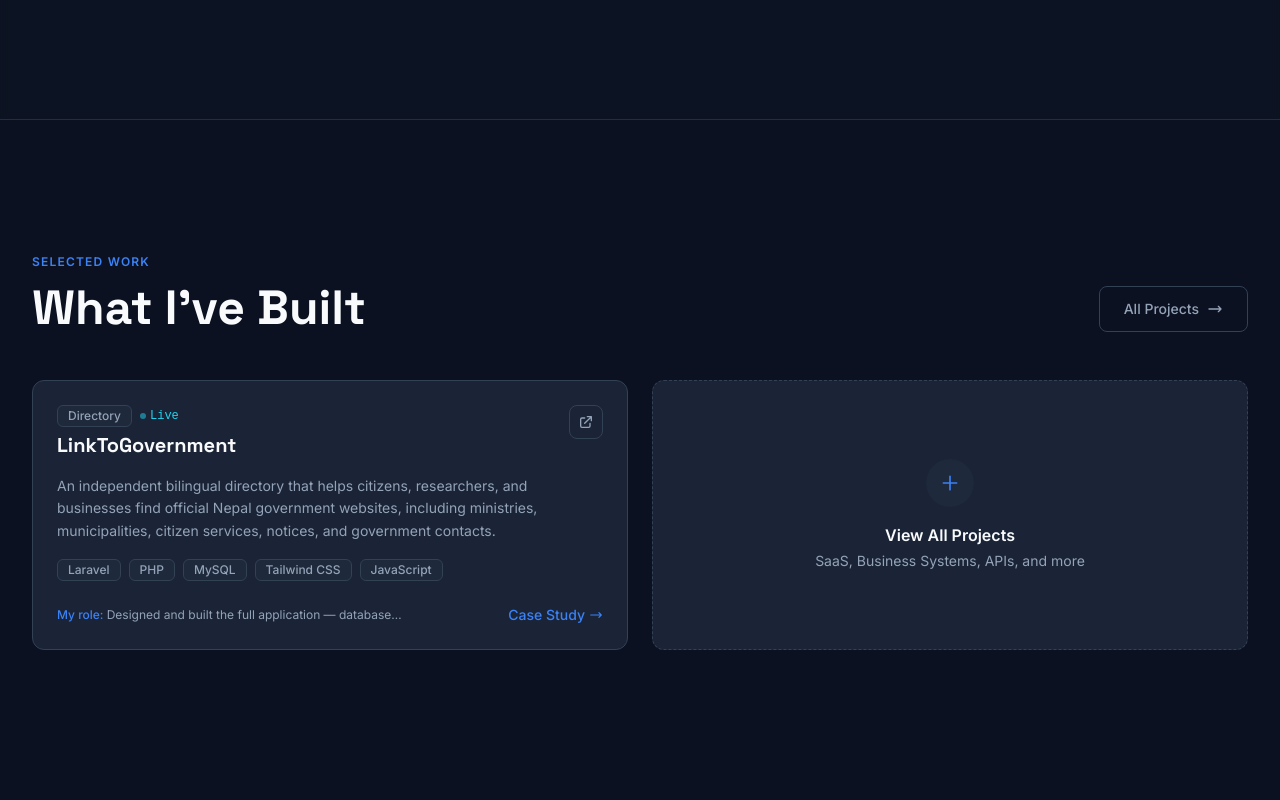
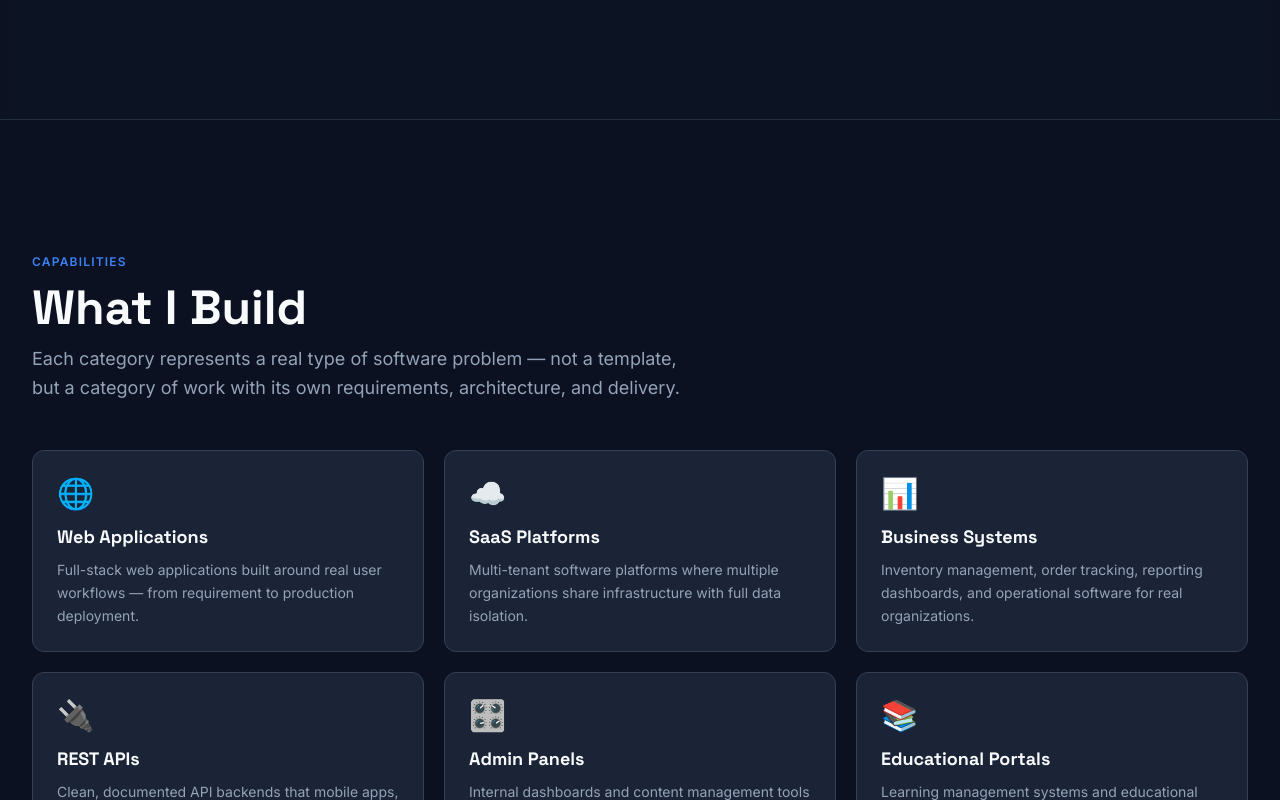
Before and after one commit to manojneupaneweb/manojneupane, a Next.js app: page / in a window 1280 px wide. Shown: the part 2560-3360 px from the top of the page. Built offline with nearby package versions, Linux system fonts and the light colour scheme.

Commit message:
feat: remove 'Selected Work / What I\'ve Built' section from homepage

```diff
--- a/src/app/page.tsx
+++ b/src/app/page.tsx
@@ -401,118 +401,6 @@ function ExperienceSection() {
   );
 }
 
-
-// ─── Section 4: Selected Work ─────────────────────────────────
-function SelectedWorkSection() {
-  return (
-    <section className="section bg-transparent" aria-labelledby="work-heading">
-      <div className="container">
-        <div className="flex flex-col sm:flex-row sm:items-end justify-between gap-6 mb-12">
-          <div className="space-y-3">
-            <span className="section-label">Selected Work</span>
-            <h2 id="work-heading" className="section-title">
-              What I&apos;ve Built
-            </h2>
-          </div>
-          <Link href="/projects" className="btn-secondary text-sm shrink-0">
-            All Projects
-            <svg className="w-4 h-4" fill="none" viewBox="0 0 24 24" stroke="currentColor" strokeWidth={2} aria-hidden="true">
-              <path strokeLinecap="round" strokeLinejoin="round" d="M17 8l4 4m0 0l-4 4m4-4H3" />
-            </svg>
-          </Link>
-        </div>
-
-        <div className="grid grid-cols-1 lg:grid-cols-2 gap-6">
-          {featuredProjects.map((project) => (
-            <article
-              key={project.slug}
-              className="group card hover:shadow-lg hover:shadow-[#3B82F6]/5 hover:-translate-y-1 transition-all duration-300"
-            >
-              {/* Header */}
-              <div className="flex items-start justify-between gap-4 mb-4">
-                <div className="space-y-1">
-                  <div className="flex items-center gap-2 flex-wrap">
-                    <span className="tag">{project.category}</span>
-                    {project.status === "live" && (
-                      <span className="inline-flex items-center gap-1 text-xs text-[#22D3EE] font-mono">
-                        <span className="w-1.5 h-1.5 rounded-full bg-[#22D3EE] animate-pulse" aria-hidden="true" />
-                        Live
-                      </span>
-                    )}
-                  </div>
-                  <h3 className="text-xl font-bold text-[#F8FAFC] group-hover:text-[#3B82F6] transition-colors">
-                    {project.title}
-                  </h3>
-                </div>
-                {project.liveUrl && (
-                  <a
-                    href={project.liveUrl}
-                    target="_blank"
-                    rel="noopener noreferrer"
-                    aria-label={`Visit ${project.title} live site`}
-                    className="shrink-0 p-2 rounded-lg border border-[#334155] text-[#94A3B8] hover:text-[#F8FAFC] hover:border-[#3B82F6]/50 transition-all"
-                  >
-                    <svg className="w-4 h-4" fill="none" viewBox="0 0 24 24" stroke="currentColor" strokeWidth={2} aria-hidden="true">
-                      <path strokeLinecap="round" strokeLinejoin="round" d="M10 6H6a2 2 0 00-2 2v10a2 2 0 002 2h10a2 2 0 002-2v-4M14 4h6m0 0v6m0-6L10 14" />
-                    </svg>
-                  </a>
-                )}
-              </div>
-
-              <p className="text-[#94A3B8] leading-relaxed text-sm mb-4">
-                {project.description}
-              </p>
-
-              {/* Stack tags */}
-              <div className="flex flex-wrap gap-2 mb-6">
-                {project.stack.slice(0, 5).map((tech) => (
-                  <span key={tech} className="tag">{tech}</span>
-                ))}
-              </div>
-
-              {/* Footer */}
-              <div className="flex items-center justify-between">
-                <p className="text-xs text-[#94A3B8]">
-                  <span className="font-medium text-[#3B82F6]">My role: </span>
-                  {project.contribution.split(" ").slice(0, 8).join(" ")}…
-                </p>
-                <Link
-                  href={`/projects/${project.slug}`}
-                  className="text-sm text-[#3B82F6] hover:text-[#2563EB] font-medium flex items-center gap-1 group/link"
-                >
-                  Case Study
-                  <svg className="w-3.5 h-3.5 group-hover/link:translate-x-0.5 transition-transform" fill="none" viewBox="0 0 24 24" stroke="currentColor" strokeWidth={2} aria-hidden="true">
-                    <path strokeLinecap="round" strokeLinejoin="round" d="M17 8l4 4m0 0l-4 4m4-4H3" />
-                  </svg>
-                </Link>
-              </div>
-            </article>
-          ))}
-
-          {/* All projects CTA card */}
-          <Link
-            href="/projects"
-            className="card border-dashed hover:border-[#3B82F6]/40 flex flex-col items-center justify-center text-center gap-4 min-h-[200px] group"
-          >
-            <div className="w-12 h-12 rounded-full bg-[#1E293B] flex items-center justify-center group-hover:bg-[#3B82F6]/10 transition-colors">
-              <svg className="w-5 h-5 text-[#3B82F6]" fill="none" viewBox="0 0 24 24" stroke="currentColor" strokeWidth={2} aria-hidden="true">
-                <path strokeLinecap="round" strokeLinejoin="round" d="M12 4v16m8-8H4" />
-              </svg>
-            </div>
-            <div>
-              <p className="font-semibold text-[#F8FAFC] group-hover:text-[#3B82F6] transition-colors">
-                View All Projects
-              </p>
-              <p className="text-sm text-[#94A3B8] mt-1">
-                SaaS, Business Systems, APIs, and more
-              </p>
-            </div>
-          </Link>
-        </div>
-      </div>
-    </section>
-  );
-}
 
 // ─── Section 4: What I Build ──────────────────────────────────
 function WhatIBuildSection() {
@@ -1325,7 +1213,6 @@ export default function HomePage() {
       <PhilosophySection />
       <IntroSection />
       <ExperienceSection />
-      <SelectedWorkSection />
       <WhatIBuildSection />
       <FeaturedProductSection />
       <TechnicalCapabilitiesSection />
```
